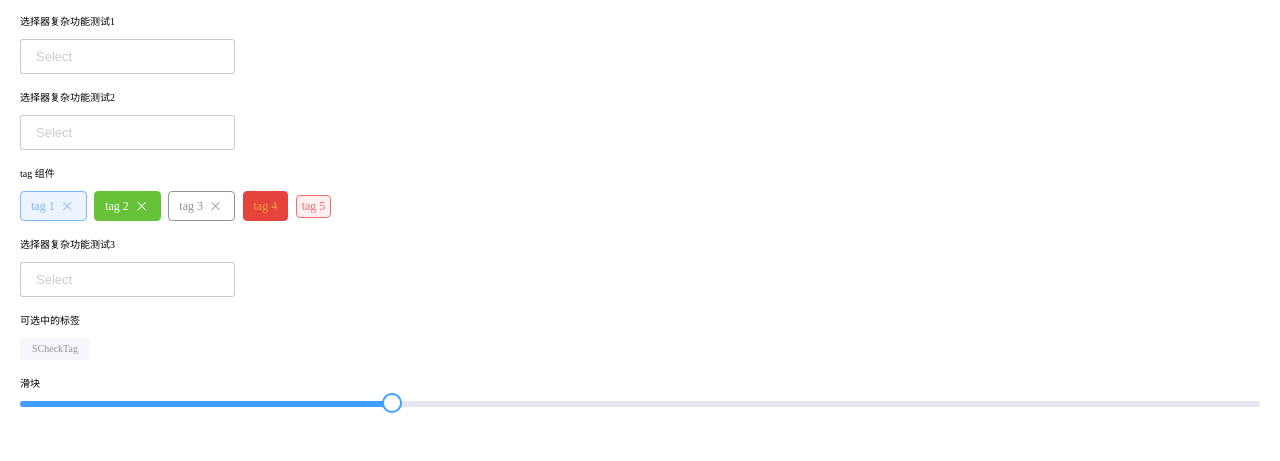
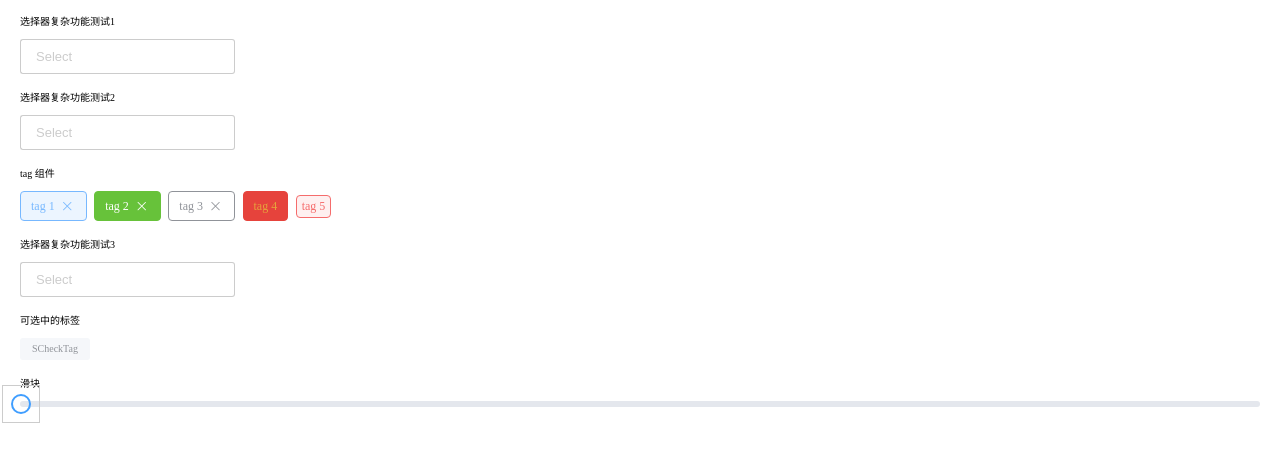
Before and after one commit to shengbenqiang/SComponent, a Vue app: page / in a window 1280 px wide. Shown: the part 955-1416 px from the top of the page. Built offline with nearby package versions, Linux system fonts and the light colour scheme; some icons are missing.

Commit message:
0.0.16 组件库开发；slider 组件全面重构，重构后，所有的样式问题得到了基本的解决，最关键之处在于重构对拖拽算法的处理进行的升级，能够得到非常精确的值，此处还需要与百分比值进行对比。

```diff
--- a/src/App.vue
+++ b/src/App.vue
@@ -217,9 +217,7 @@
   <br>
   <div style="margin-top: 15px">滑块</div>
   <br>
-  <s-slider
-    v-model="sliderNum"
-  />
+  <s-slider v-model="sliderNum"/>
 </template>
 <script>
 import SButton from '@/components/SButton/SButton'
@@ -386,7 +384,7 @@ export default {
       groupValue: '',
       multipleArr: [],
       checked: false,
-      sliderNum: 30
+      sliderNum: 20
     }
   },
   methods: {
--- a/src/components/SSlider/SSlider.css
+++ b/src/components/SSlider/SSlider.css
@@ -1,18 +1,7 @@
-.s-slider-style-base {}
-
-.s-slider-line-base {
+.s-slider-base-line {
     width: 100%;
     height: 6px;
     border-radius: 3px;
     background-color: #E4E7ED;
     position: relative;
-    cursor: pointer;
 }
-.s-slider-have-line {
-    position: absolute;
-    width: 0;
-    height: 6px;
-    background-color: #409EFF;
-    border-radius: 3px;
-    left: 0;
-}
--- a/src/components/SSlider/SSlider.vue
+++ b/src/components/SSlider/SSlider.vue
@@ -1,46 +1,32 @@
 <template>
   <div
+    ref="slider"
     :class="[
-      's-slider-style-base'
+      's-slider-base-line'
     ]"
   >
-    <div
-      ref="slider"
-      :class="[
-        's-slider-line-base'
-      ]"
-      @click.stop.prevent="handleSliderLineClick"
-    >
-      <div :class="['s-slider-have-line']" :style="lineSty"></div>
-      <s-slider-button
-        ref="firstButton"
-        :vertical="vertical"
-        :model-value="firstValue"
-        @update:model-value="setNewVal"
-      />
-      <s-slider-button
-        v-if="range"
-        ref="secondButton"
-      />
-    </div>
+    <s-slider-button
+      ref="firstButton"
+      :model-value="firstValue"
+      @update:model-value="updateFirst"
+    />
   </div>
 </template>
 
 <script>
-import { defineComponent, ref, reactive, provide, onMounted, toRefs, nextTick, watch } from 'vue'
+import { defineComponent, ref, provide, toRefs, watch, onMounted, nextTick } from 'vue'
 import './SSlider.css'
-import SSliderButton from './SSliderButton.vue'
+import SSliderButton from './SSliderButton'
 
 export default defineComponent({
   name: 'SSlider',
+  components: {
+    SSliderButton
+  },
   props: {
-    vertical: {
-      type: Boolean,
-      default: false
-    },
-    disabled: {
-      type: Boolean,
-      default: false
+    modelValue: {
+      type: Number,
+      default: 0
     },
     mini: {
       type: Number,
@@ -50,88 +36,49 @@ export default defineComponent({
       type: Number,
       default: 100
     },
-    range: {
+    vertical: {
       type: Boolean,
       default: false
-    },
-    modelValue: {
-      type: Number,
-      default: 0
     }
   },
-  components: {
-    SSliderButton
-  },
-  setup (props, { emit }) {
-    const slider = ref()
+  setup (props) {
     const firstButton = ref(null)
-    const lineSty = ref(null)
     const firstValue = ref(props.modelValue)
-
-    const initData = reactive({
-      sliderSize: 1
-    })
-
-    const { sliderSize } = toRefs(initData)
+    const slider = ref(null)
+    const sliderSize = ref(undefined)
 
     const resetSize = () => {
       if (slider.value) {
-        initData.sliderSize = slider.value[`client${props.vertical ? 'Height' : 'Width'}`]
+        sliderSize.value = slider.value[`client${props.vertical ? 'Height' : 'Width'}`]
       }
     }
 
-    const setPosition = (percent) => {
-      if (!props.range) {
-        lineSty.value = { width: `${percent}%` }
-        firstButton.value.setPosition(percent)
-      }
+    const updateFirst = (val) => {
+      firstValue.value = val
     }
 
-    const handleSliderLineClick = (event) => {
-      if (props.disabled) { return }
-      resetSize()
-      if (props.vertical) {
-        const sliderOffsetBottom = slider.value.getBoundingClientRect().bottom
-        setPosition(((sliderOffsetBottom - event.clientY) / initData.sliderSize) * 100)
-        firstValue.value = ((sliderOffsetBottom - event.clientY) / initData.sliderSize) * 100
-      } else {
-        const sliderOffsetLeft = slider.value.getBoundingClientRect().left
-        setPosition(((event.clientX - sliderOffsetLeft) / initData.sliderSize) * 100)
-        firstValue.value = ((event.clientX - sliderOffsetLeft) / initData.sliderSize) * 100
-      }
-    }
+    provide('sliderValue', {
+      name: 'slider',
+      ...toRefs(props),
+      slider,
+      sliderSize
+    })
 
-    const setNewVal = (val) => {
+    watch(() => props.modelValue, (val) => {
       firstValue.value = val
-      lineSty.value = { width: `${val}%` }
-    }
+    })
 
     onMounted(async () => {
       window.addEventListener('resize', resetSize)
       await nextTick()
       resetSize()
-      setPosition(firstValue.value)
-    })
-
-    watch(firstValue, (val) => {
-      emit('update:modelValue', val)
-      emit('change', val)
-    })
-
-    provide('sliderValue', {
-      name: 'slider',
-      ...toRefs(props),
-      resetSize,
-      sliderSize
     })
 
     return {
-      slider,
       firstButton,
       firstValue,
-      lineSty,
-      setNewVal,
-      handleSliderLineClick
+      slider,
+      updateFirst
     }
   }
 })
--- a/src/components/SSlider/SSliderButton.css
+++ b/src/components/SSlider/SSliderButton.css
@@ -1,27 +1,31 @@
-.hover {
+.s-slider-button-con {
+    width: 36px;
+    height: 36px;
+    border: 1px solid #cccccc;
+    position: absolute;
+    top: -16px;
+    left: -18px;
+    display: flex;
+    flex-direction: row;
+    align-items: center;
+    justify-content: center;
+}
+.s-slider-button-con:hover {
     cursor: grab;
 }
-.dragging {
+.s-slider-button-con:active {
     cursor: grabbing;
 }
-.s-slider-icon {
-    border-radius: 50%;
-    border: 2px solid #409EFF;
-    display: inline-block;
-    vertical-align: middle;
-    box-sizing: border-box;
-    user-select: none;
-    background-color: #ffffff;
-    transition: width 0.2s, height 0.2s;
-    position: absolute;
-    top: -8px;
-    transform: translate(-50%);
-}
-.s-slider-enter-button {
-    width: 22px;
-    height: 22px;
-}
-.s-slider-common-button {
+.s-slider-button-ball {
     width: 20px;
     height: 20px;
+    box-sizing: border-box;
+    border: 2px solid #409EFF;
+    border-radius: 50%;
 }
+.s-slider-button-ball:hover {
+    cursor: grab;
+}
+.s-slider-button-ball:active {
+    cursor: grabbing;
+}
--- a/src/components/SSlider/SSliderButton.vue
+++ b/src/components/SSlider/SSliderButton.vue
@@ -1,169 +1,89 @@
 <template>
   <div
     ref="sliderButton"
-    class="s-slider-icon"
     :class="[
-      hovering ? 's-slider-enter-button' : 's-slider-common-button',
-      // hovering ? dragging ? '' : 'hover' : '',
-      dragging ? 'dragging' : 'hover'
+      's-slider-button-con'
     ]"
-    :style="locate"
-    @mouseenter="handleSliderIconEnter"
-    @mouseleave="handleSliderIconLeave"
-    @mousedown="handleSliderIconDown"
-    @mouseup="handleSliderIconUp"
-  ></div>
+    :style="newPosition"
+  >
+    <s-popper :content="currentPosition" placement="top">
+      <div
+        :class="[
+          's-slider-button-ball'
+        ]"
+        @mousedown="handleBallDown"
+      ></div>
+    </s-popper>
+  </div>
 </template>
 
 <script>
-import { defineComponent, reactive, inject, ref, computed } from 'vue'
+import { defineComponent, ref, inject, computed, watch } from 'vue'
 import './SSliderButton.css'
+import SPopper from '@/components/SPopper/SPopper'
 import { on, off } from '@/untils/common'
-// import SPopper from '@/components/SPopper/SPopper'
 
 export default defineComponent({
   name: 'SSliderButton',
+  components: {
+    SPopper
+  },
   props: {
     modelValue: {
       type: Number,
       default: 0
-    },
-    vertical: {
-      type: Boolean,
-      default: false
     }
   },
-  components: {
-    // SPopper
-  },
   setup (props, { emit }) {
-    const locate = ref(null)
+    const dragging = ref(false)
     const sliderButton = ref(null)
-    const hovering = ref(false)
-    const dragging = ref(false)
-    const startX = ref(0)
-    const currentX = ref(0)
-    const startPosition = ref(0)
-    const newPosition = ref(0)
+    const shiftX = ref(0)
+    const newPosition = ref(null)
+    const positionNum = ref(undefined)
+    const sliderData = inject('sliderValue', undefined)
+    const { mini, max, slider, sliderSize } = sliderData
 
-    const {
-      resetSize,
-      disabled,
-      sliderSize,
-      mini,
-      max
-    } = inject('sliderValue', undefined)
-
-    const initData = reactive({
-      startY: 0,
-      currentY: 0
+    const currentPosition = computed(() => {
+      return `${((props.modelValue - mini.value) / (max.value - mini.value)) * 100}%`
     })
 
-    const currentPosition = computed(() => {
-      return `${parseInt(((props.modelValue - mini.value) / (max.value - mini.value)) * 100)}%`
+    const handleBallDown = (event) => {
+      dragging.value = true
+      event.preventDefault()
+      shiftX.value = event.clientX - sliderButton.value.getBoundingClientRect().left
+      on('mousemove', handleBallMove)
+      on('mouseup', handleBallUp)
+    }
+
+    const handleBallMove = (event) => {
+      let newLeft = event.clientX - shiftX.value - slider.value.getBoundingClientRect().left
+      if (newLeft < 0) {
+        newLeft = 0
+      }
+      const rightEdge = slider.value.offsetWidth - sliderButton.value.offsetWidth
+      if (newLeft > rightEdge) {
+        newLeft = rightEdge
+      }
+      positionNum.value = newLeft
+      newPosition.value = { left: `${newLeft}px` }
+    }
+
+    const handleBallUp = () => {
+      off('mousemove', handleBallMove)
+      off('mouseup', handleBallUp)
+    }
+
+    watch(positionNum, (val) => {
+      const percentNum = (val / sliderSize.value) * 100
+      emit('update:modelValue', Math.round(percentNum))
     })
 
-    const handleSliderIconEnter = () => {
-      if (disabled.value) { return }
-      hovering.value = true
-    }
-
-    const handleSliderIconLeave = () => {
-      if (disabled.value) { return }
-      hovering.value = false
-    }
-
-    const handleSliderIconDown = (event) => {
-      if (disabled.value) { return }
-      dragging.value = true
-      iconDragStart(event)
-      on('mousemove', iconDragging)
-      on('mouseup', iconDragEnd)
-    }
-
-    const handleSliderIconUp = () => {
-      if (disabled.value) { return }
-      dragging.value = false
-    }
-
-    const setPosition = async (percent) => {
-      if (percent === null || isNaN(percent) || percent < mini.value || percent > max.value) { return }
-      if (props.vertical) {
-        locate.value = { bottom: `${percent}%` }
-      } else {
-        locate.value = { left: `${percent}%` }
-      }
-      emitEvent(percent)
-    }
-
-    const iconDragStart = (event) => {
-      const { clientX, clientY } = getClientXY(event)
-      if (props.vertical) {
-        // 暂时不进行处理的逻辑
-        initData.startY = clientY
-      } else {
-        startX.value = clientX
-      }
-      startPosition.value = parseFloat(currentPosition.value)
-      newPosition.value = startPosition.value
-    }
-
-    const iconDragging = (event) => {
-      if (dragging.value) {
-        resetSize()
-        let diff
-        const { clientX, clientY, shiftX } = getClientXY(event)
-        if (props.vertical) {
-          // 暂时不进行处理的逻辑
-          initData.currentY = clientY
-          diff = ((initData.startY - initData.currentY) / sliderSize.value) * 100
-        } else {
-          // 处理位置的核心currentX.value - startX.value
-          currentX.value = clientX
-          diff = ((currentX.value - startX.value) / sliderSize.value) * 100 - shiftX
-        }
-        newPosition.value = startPosition.value + diff
-        setPosition(newPosition.value)
-      }
-    }
-
-    const iconDragEnd = () => {
-      // dragging.value = false
-      off('mousemove', iconDragging)
-      off('mouseup', iconDragEnd)
-      emitEvent(newPosition.value)
-    }
-
-    const getClientXY = (event) => {
-      let clientX
-      let clientY
-      const shiftX = ((event.clientX - sliderButton.value.getBoundingClientRect().left) / sliderSize.value) * 100
-      const shiftY = event.clientY - sliderButton.value.getBoundingClientRect().top
-      if (event.type.startsWith('touch')) {
-        console.log(event)
-      } else {
-        clientY = event.clientY
-        clientX = event.clientX
-      }
-
-      return { clientX, clientY, shiftX, shiftY }
-    }
-
-    const emitEvent = (position) => {
-      emit('update:modelValue', position)
-    }
-
     return {
-      hovering,
       dragging,
-      locate,
       currentPosition,
       sliderButton,
-      handleSliderIconEnter,
-      handleSliderIconLeave,
-      handleSliderIconDown,
-      handleSliderIconUp,
-      setPosition
+      newPosition,
+      handleBallDown
     }
   }
 })
--- a/src/untils/common.js
+++ b/src/untils/common.js
@@ -19,9 +19,9 @@ export const GenNonDuplicateID = (randomLength) => {
 }
 
 export const on = (eventName, eventFun) => {
-  window.addEventListener(eventName, eventFun)
+  document.addEventListener(eventName, eventFun)
 }
 
 export const off = (eventName, eventFun) => {
-  window.removeEventListener(eventName, eventFun)
+  document.removeEventListener(eventName, eventFun)
 }
```
